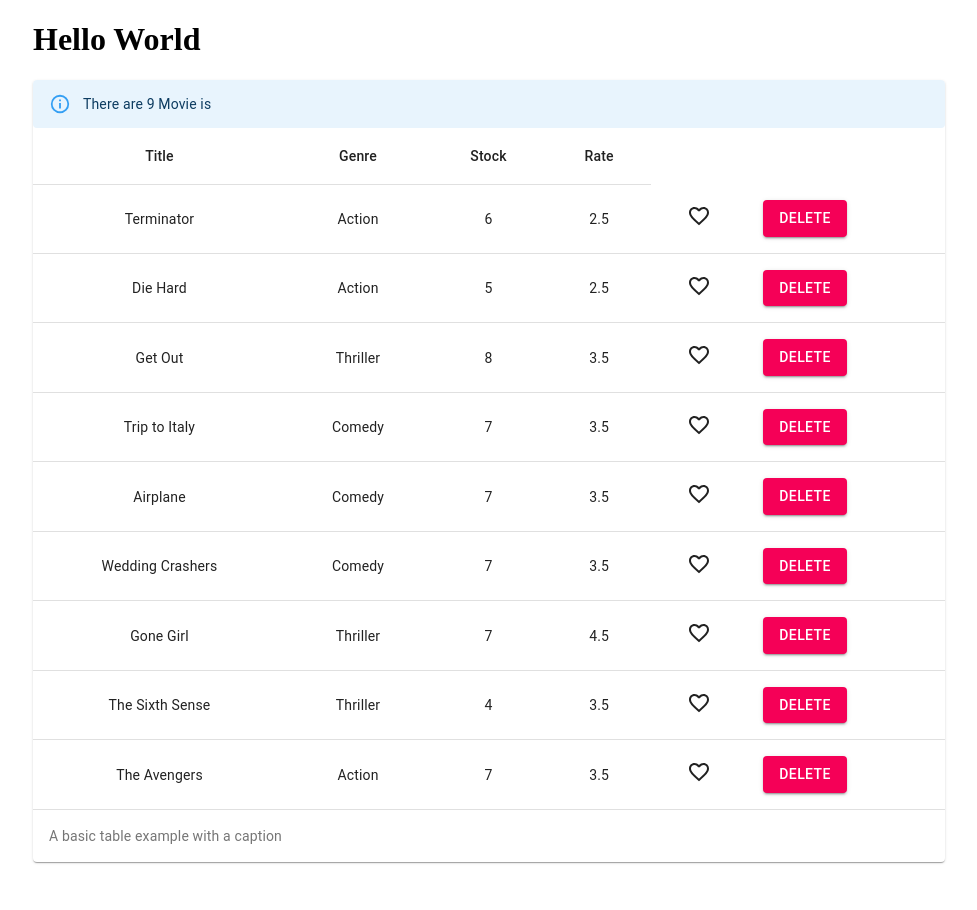
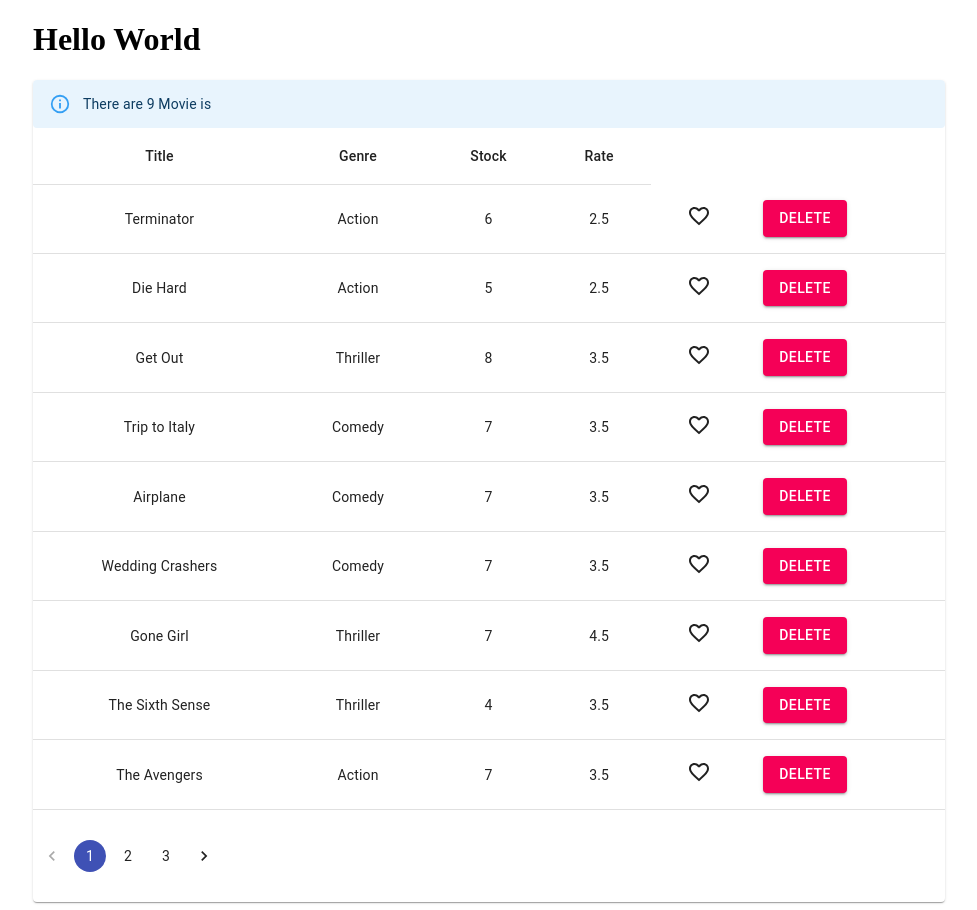
Before and after one commit to hazikmaqsood/movies-vidly, a React (Create React App) app: page / in a window 1280 px wide. Shown: the whole page, without its empty margins (151-1128 px from the left). Before the commit the page ends 870 px from the top, so only its background shows below. Built offline with nearby package versions, Linux system fonts and the light colour scheme.

Commit message:
Added Pagination

```diff
--- a/src/component/Movie.jsx
+++ b/src/component/Movie.jsx
@@ -1,6 +1,7 @@
 import React, { useState } from "react";
 import { getMovies } from "../services/fakeMovieService";
 import Heart from "./Heart";
+import Pagination from "./pagination";
 import {
   Button,
   Paper,
@@ -18,6 +19,9 @@ const Movies = () => {
     MovieData: getMovies(),
   });
 
+  const [pagi, setPagi] = useState({
+    pageSize: 4,
+  });
   const handleDel = (del_id) => {
     const movieDel = movie.MovieData.filter((item) => item._id !== del_id);
     setMovie({ MovieData: movieDel });
@@ -26,13 +30,11 @@ const Movies = () => {
   const handleLiked = (item) => {
     const likeArray = [...movie.MovieData];
     const index = likeArray.indexOf(item);
-    likeArray[index] = {...item};
-    likeArray[index].like = !likeArray[index].like
-    setMovie({MovieData: likeArray});
-    console.log(likeArray)
+    likeArray[index] = { ...item };
+    likeArray[index].like = !likeArray[index].like;
+    setMovie({ MovieData: likeArray });
+    console.log(likeArray);
   };
-
-
 
   if (movie.MovieData.length === 0)
     return <Alert severity="error">There are No Movies Here</Alert>;
@@ -42,7 +44,6 @@ const Movies = () => {
       <Alert severity="info">There are {movie.MovieData.length} Movie is</Alert>
 
       <Table aria-label="caption table">
-        <caption>A basic table example with a caption</caption>
         <TableHead>
           <TableRow>
             <TableCell align="center">Title</TableCell>
@@ -75,6 +76,7 @@ const Movies = () => {
           ))}
         </TableBody>
       </Table>
+        <Pagination totalCount={movie.MovieData.length} onPagi={pagi.pageSize} />
     </TableContainer>
   );
 };
--- /dev/null
+++ b/src/component/pagination.jsx
@@ -0,0 +1,24 @@
+import React from 'react';
+import Pagination from '@material-ui/lab/Pagination';
+import { makeStyles } from '@material-ui/core/styles';
+
+const useStyle = makeStyles({
+    pagi: {
+        margin: '30px 0'
+    }
+});
+
+
+const Pagi = (props) => {
+    const classes = useStyle();
+    // console.log("Hello this is Pagi page ",props.totalCount, props.onPagi);
+    const pagiValue = Math.ceil(props.totalCount / props.onPagi);
+    return(
+
+        <div>
+        <Pagination className={classes.pagi} count={pagiValue} color="primary" />
+        </div>
+    );
+}
+
+export default Pagi;
```
